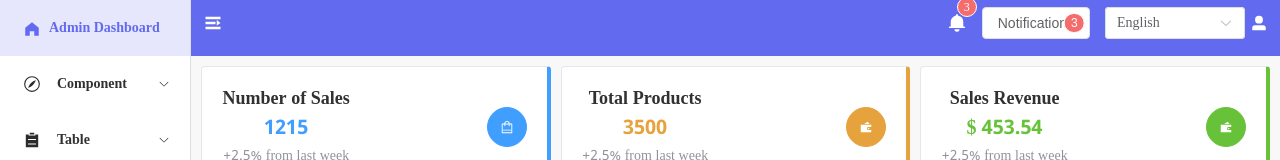
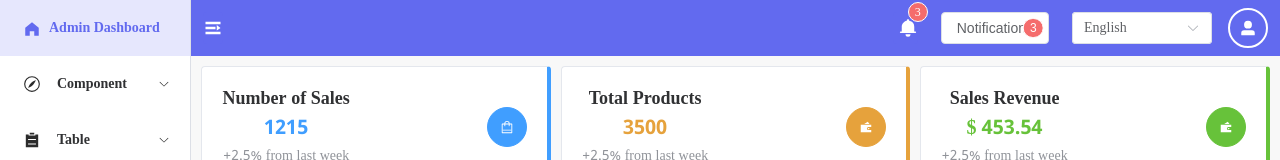
Before and after one commit to shamim009277/admin-dashboard-vue3-elementplus, a Vue app: page / in a window 1280 px wide. Shown: the top 160 px of the page. Built offline with nearby package versions, Linux system fonts and the light colour scheme.

Commit message:
Header Update

```diff
--- a/src/components/admin/Header.vue
+++ b/src/components/admin/Header.vue
@@ -70,9 +70,9 @@
                 <el-option v-for="item in options" :key="item.value" :label="item.label" :value="item.value" />
             </el-select>
 
-            <el-dropdown>
-                <el-button class="user-btn" plain>
-                    <el-icon class="el-icon--right" :style="{ fontSize: '18px' }">
+            <el-dropdown class="user-dropdown">
+                <el-button class="user-btn" plain circle>
+                    <el-icon class="el-icon--right" :style="{ fontSize: '18px', margin: '0px' }">
                         <UserFilled />
                     </el-icon>
                 </el-button>
@@ -193,8 +193,14 @@ const avatarColor = (user) => {
     background-color: #626aef;
     color: white;
     margin-top: 0;
-    padding: 0 12px 10px;
+    padding: 10px 12px 10px;
     height: 56px;
+}
+
+.top-menu {
+    display: flex;
+    align-items: center;
+    gap: 8px;
 }
 
 .menu-container {
@@ -228,7 +234,46 @@ const avatarColor = (user) => {
     padding: 0px;
 }
 
-.alert-btn:hover, .user-btn:hover {
+.user-dropdown {
+    margin-left: 8px;
+    display: flex;
+    align-items: center;
+}
+
+.user-btn {
+    width: 40px;
+    height: 40px;
+    min-width: 40px;
+    min-height: 40px;
+    aspect-ratio: 1 / 1;
+    border-radius: 999px;
+    border: 2px solid #ffffff;
+    display: inline-flex;
+    align-items: center;
+    justify-content: center;
+    padding: 0;
+    background-color: transparent;
+    overflow: hidden;
+    margin: 0 !important;
+}
+
+.user-btn .el-icon {
+    display: flex;
+    align-items: center;
+    justify-content: center;
+}
+
+.user-btn:hover,
+.user-btn:focus,
+.user-btn:focus-visible {
+    background-color: rgba(255, 255, 255, 0.15) !important;
+    border: 2px solid #ffffff !important;
+    box-shadow: none !important;
+    color: white !important;
+    outline: none !important;
+}
+
+.alert-btn:hover {
     background-color: #626aef;
     opacity: 0.7;
     border: none;
```
